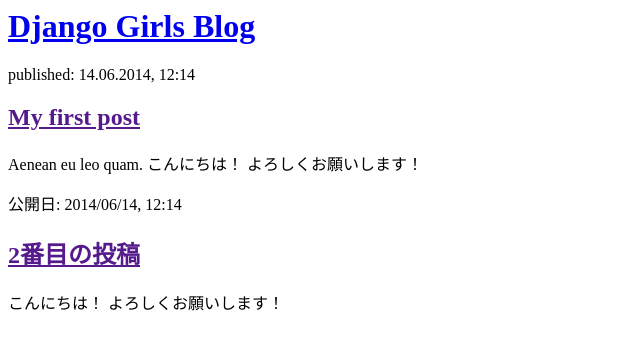
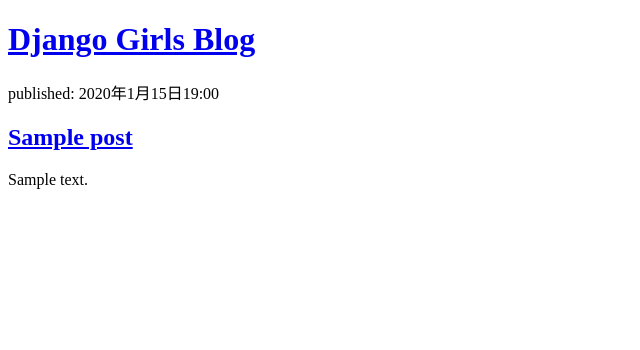
Before and after one commit to Ryota042400/my-first-blog, a Django app: page / in a window 1280 px wide. Shown: the top 350 px of the page, without its empty margins (0-640 px from the left). Run offline with Django 5.2, Linux system fonts and the light colour scheme; tables that the repository leaves empty hold one stand-in row (values such as "Sample post").

Commit message:
Modified templates to display posts from database.

```diff
--- a/blog/templates/blog/post_list.html
+++ b/blog/templates/blog/post_list.html
@@ -1,22 +1,19 @@
+<!DOCTYPE html>
 <html>
 <head>
-        <title>Django Girls blog</title>
+    <title>Django Girls Blog</title>
 </head>
 <body>
     <div>
         <h1><a href="/">Django Girls Blog</a></h1>
     </div>
 
+    {% for post in posts %}
     <div>
-            <p>published: 14.06.2014, 12:14</p>
-            <h2><a href="">My first post</a></h2>
-            <p>Aenean eu leo quam. こんにちは！ よろしくお願いします！ </p>
+        <p>published: {{ post.published_date }}</p>
+        <h2><a href="#">{{ post.title }}</a></h2>
+        <p>{{ post.text|linebreaksbr }}</p>
     </div>
-
-        <div>
-            <p>公開日: 2014/06/14, 12:14</p>
-            <h2><a href="">2番目の投稿</a></h2>
-            <p> こんにちは！ よろしくお願いします！ </p>
-        </div>
+    {% endfor %}
 </body>
 </html>
--- a/blog/views.py
+++ b/blog/views.py
@@ -1,7 +1,9 @@
 from django.shortcuts import render
-
+from django.utils import timezone
+from .models import Post
 # Create your views here.
 
 
 def post_list(request):
-    return render(request, 'blog/post_list.html', {})
+    posts = Post.objects.filter(published_date__lte=timezone.now()).order_by('published_date')
+    return render(request, 'blog/post_list.html', {'posts': posts})
```
Lines whose indentation alone changed are shown as unchanged.
